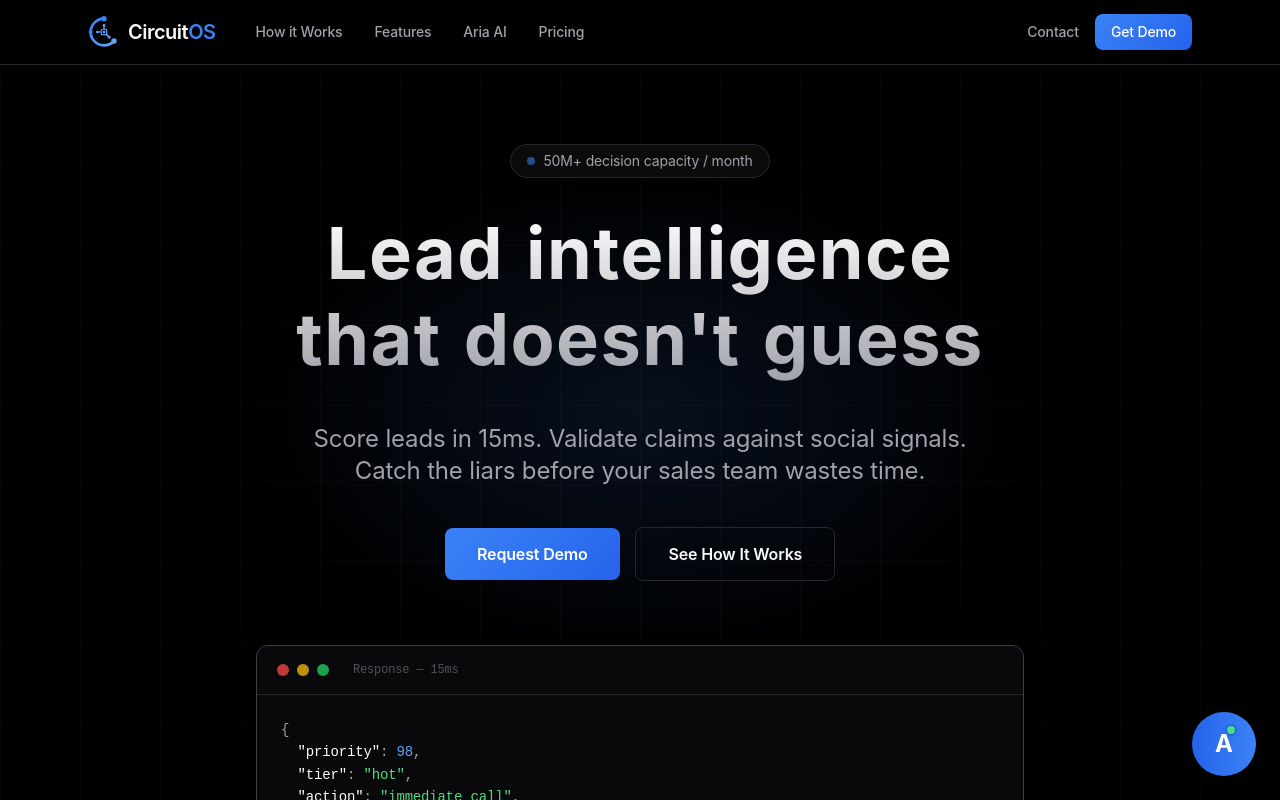
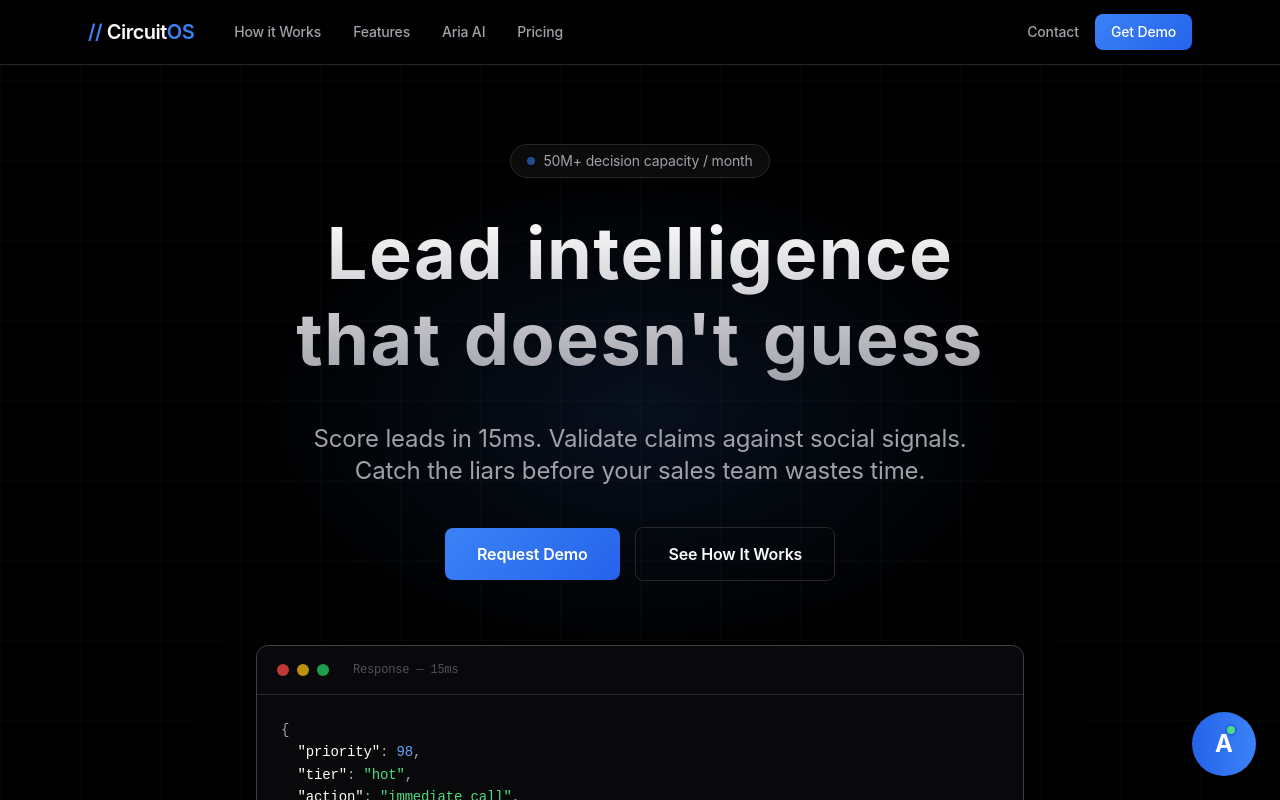
Before and after one commit to drive-brand-growth/circuitos-website, a Next.js app: page / in a window 1280 px wide. Shown: the top 800 px of the page. Built offline with nearby package versions, Linux system fonts and the light colour scheme.

Commit message:
Replace circuit icon logo with // CircuitOS text wordmark
Remove SVG circuit icon from nav and footer, use text-only // branding.
Update favicon SVG to // symbol on dark background.

Co-Authored-By: Claude Opus 4.6 <noreply@anthropic.com>

```diff
--- a/app/page.tsx
+++ b/app/page.tsx
@@ -120,9 +120,8 @@ export default function Home() {
         <div className="max-w-6xl mx-auto px-6 h-16 flex items-center justify-between">
           <div className="flex items-center gap-10">
             <a href="/" className="flex items-center gap-2">
-              <img src="/circuitos-icon.svg" alt="CircuitOS" className="h-8 w-8" />
               <span className="text-xl font-semibold tracking-tight">
-                Circuit<span className="text-blue-500">OS</span>
+                <span className="text-blue-500">//</span> Circuit<span className="text-blue-500">OS</span>
               </span>
             </a>
             <div className="hidden md:flex items-center gap-8 text-sm text-[#a1a1aa]">
@@ -718,9 +717,8 @@ export default function Home() {
       <footer className="py-12 px-6 border-t border-[#27272a]">
         <div className="max-w-6xl mx-auto flex flex-col md:flex-row items-center justify-between gap-8">
           <div className="flex items-center gap-3">
-            <img src="/circuitos-icon.svg" alt="CircuitOS" className="h-8 w-8" />
             <div>
-              <span className="text-xl font-semibold">Circuit<span className="text-blue-500">OS</span></span>
+              <span className="text-xl font-semibold"><span className="text-blue-500">//</span> Circuit<span className="text-blue-500">OS</span></span>
               <p className="text-sm text-[#52525b] mt-1">Same input. Same output. Every time.</p>
             </div>
           </div>
```
Also changed, not shown: public/circuitos-icon.svg.
